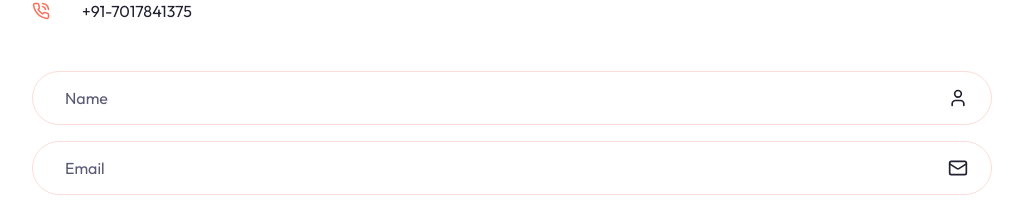
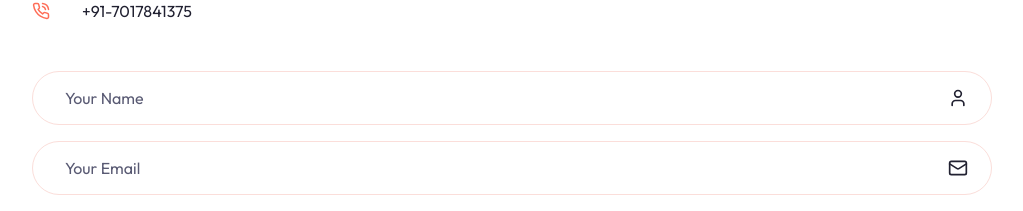
Before and after one commit to abhishek9125/Portfolio, a Next.js app: page /contact in a window 1280 px wide. Shown: the part 566-777 px from the top of the page, without its empty margins (128-1151 px from the left). Built offline with nearby package versions, Linux system fonts and the light colour scheme.

Commit message:
Added: Minor Patches

```diff
--- a/components/Form.js
+++ b/components/Form.js
@@ -1,27 +1,34 @@
 'use client';
 
 import { ArrowRightIcon, MailIcon, MessageSquare, User } from 'lucide-react';
-import React from 'react'
+import React, { useState } from 'react'
 import { Button } from './ui/button';
 import { Input } from './ui/input';
 import { Textarea } from './ui/textarea';
 
 function Form() {
+
+    const [name, setName] = useState("");
+    const [email, setEmail] = useState("");
+    const [message, setMessage] = useState("");
+
+    console.log(`name`, name)
+
     return (
         <form className="flex flex-col gap-y-4">
             <div className="relative flex items-center">
-                <Input type="name" id="name" placeholder="Name" />
+                <Input type="name" id="name" placeholder="Your Name" value={name} onChange={(e) => setName(e.target.value)} />
                 <User className="absolute right-6" size={20} />
             </div>
 
             <div className="relative flex items-center">
-                <Input type="email" id="email" placeholder="Email" />
-                <MailIcon className="absolute right-6" size={20} />
+                <Input type="email" id="email" placeholder="Your Email" />
+                <MailIcon className="absolute right-6" size={20} value={email} onChange={(e) => setEmail(e.target.value)} />
             </div>
 
             <div className="relative flex items-center">
                 <Textarea placeholder="Type Your Message Here." />
-                <MessageSquare className="absolute top-4 right-6" size={20} />
+                <MessageSquare className="absolute top-4 right-6" value={message} size={20} onChange={(e) => setMessage(e.target.value)} />
             </div>
             <Button className="flex items-center gap-x-1 max-w-[166px]">
                 Let's Talk
```
Also changed, not shown: public/logo.svg.
